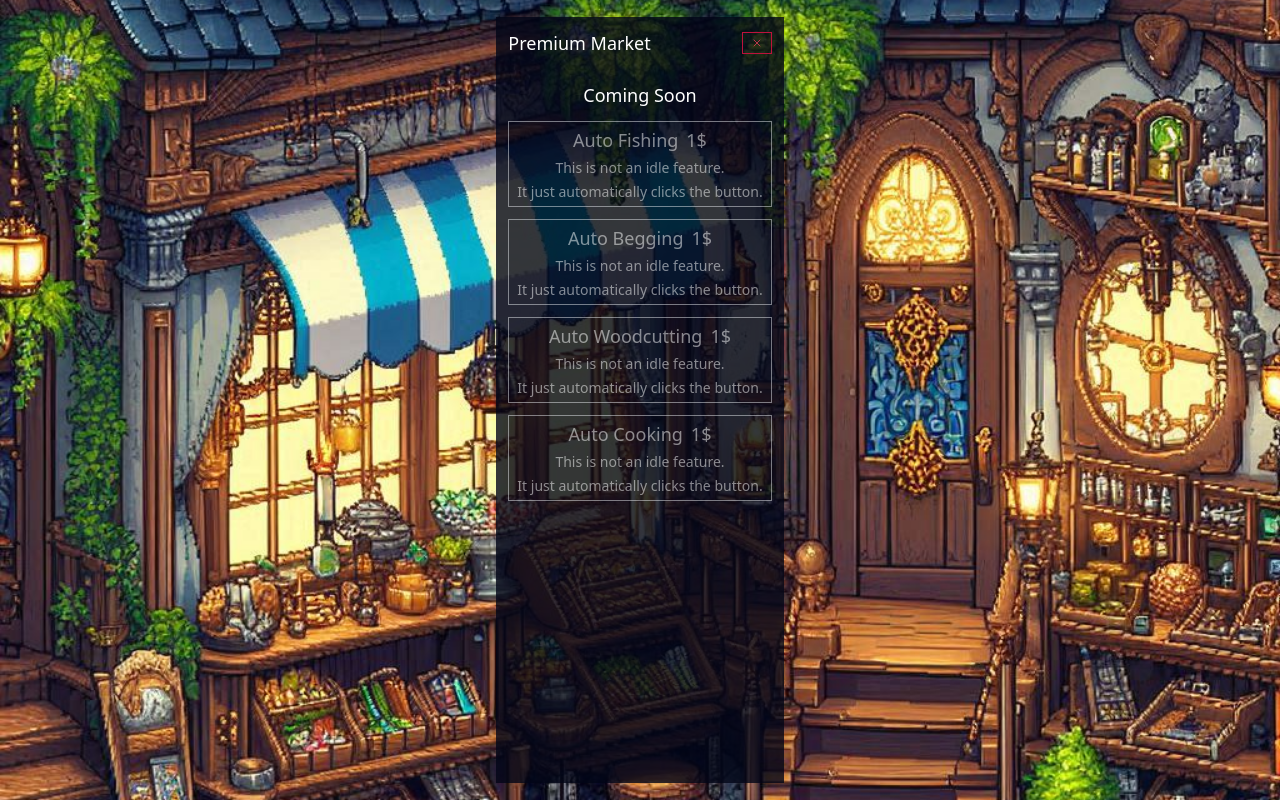
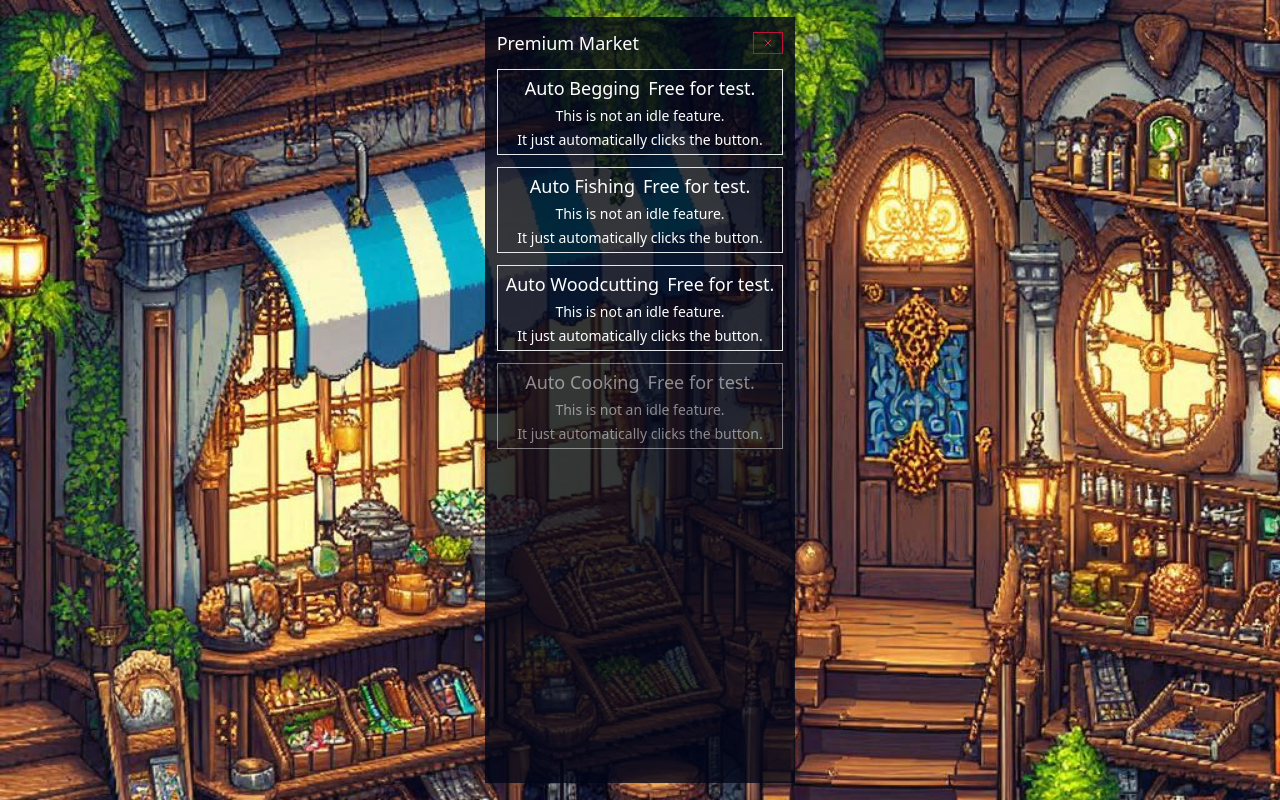
Before and after one commit to vsonmez/eternal-harvest, a React (Create React App) app: page / in a window 1280 px wide. Both pictures are taken after a click on the button 800 px from the left and 777 px from the top of the page. Built offline with nearby package versions, Linux system fonts and the light colour scheme.

Commit message:
premium market added

```diff
--- a/src/premium-market/premium-market.component.tsx
+++ b/src/premium-market/premium-market.component.tsx
@@ -1,51 +1,103 @@
 import React from "react";
 import DialogComponent from "../ui/dialog.component";
 import ButtonComponent from "../ui/button.component";
+import useBeggingStore from "../store/hooks/skills/use-begging-store.hook";
+import useToastrStore from "../store/hooks/use-toastr-store.hook";
+import useFishingStore from "../store/hooks/skills/use-fishing-store.hook";
+import useWoodcutterStore from "../store/hooks/skills/use-woodcutter-store.hook";
 
 type Props = {
   onClose: () => void;
 };
 
 const PremiumMarket: React.FC<Props> = ({ onClose }) => {
+  const { setHasAutoBegging, hasAutoBegging } = useBeggingStore();
+  const { setAutoFishing, hasAutoFishing } = useFishingStore();
+  const { hasAutoWoodcutting, setAutoWoodcutting } = useWoodcutterStore();
+  const { addToastrMessage } = useToastrStore();
   return (
     <DialogComponent onClose={onClose} title="Premium Market" className="premium">
-      <h2 className="text-center text-lg py-3">Coming Soon</h2>
       <ul className="flex flex-col gap-3">
         <li>
-          <ButtonComponent className="w-full flex flex-col items-center gap-1" onClick={() => {}} disabled>
+          <ButtonComponent
+            disabled={hasAutoBegging}
+            className="w-full flex flex-col items-center gap-1"
+            onClick={() => {
+              setHasAutoBegging(true);
+              addToastrMessage({
+                type: "success",
+                text: "You bought the auto begging!",
+              });
+            }}
+          >
             <span className="flex items-center gap-2 text-lg">
-              <span>Auto Fishing</span>
-              <span>1$</span>
+              <span>Auto Begging</span>
+              {!hasAutoBegging && <span>Free for test.</span>}
             </span>
+            {hasAutoBegging && <span>Already bought</span>}
+            {!hasAutoBegging && (
+              <>
                 <span>This is not an idle feature.</span>
                 <span>It just automatically clicks the button.</span>
+              </>
+            )}
           </ButtonComponent>
         </li>
         <li>
-          <ButtonComponent className="w-full flex flex-col items-center gap-1" onClick={() => {}} disabled>
+          <ButtonComponent
+            disabled={hasAutoFishing}
+            className="w-full flex flex-col items-center gap-1"
+            onClick={() => {
+              setAutoFishing(true);
+              addToastrMessage({
+                type: "success",
+                text: "You bought the auto fishing!",
+              });
+            }}
+          >
             <span className="flex items-center gap-2 text-lg">
-              <span>Auto Begging</span>
-              <span>1$</span>
+              <span>Auto Fishing</span>
+              {!hasAutoFishing && <span>Free for test.</span>}
             </span>
+            {hasAutoFishing && <span>Already bought</span>}
+            {!hasAutoFishing && (
+              <>
                 <span>This is not an idle feature.</span>
                 <span>It just automatically clicks the button.</span>
+              </>
+            )}
           </ButtonComponent>
         </li>
         <li>
-          <ButtonComponent className="w-full flex flex-col items-center gap-1" onClick={() => {}} disabled>
+          <ButtonComponent
+            disabled={hasAutoWoodcutting}
+            className="w-full flex flex-col items-center gap-1"
+            onClick={() => {
+              setAutoWoodcutting(true);
+              addToastrMessage({
+                type: "success",
+                text: "You bought the auto woodcutting!",
+              });
+            }}
+          >
             <span className="flex items-center gap-2 text-lg">
               <span>Auto Woodcutting</span>
-              <span>1$</span>
+              {!hasAutoWoodcutting && <span>Free for test.</span>}
             </span>
+            {hasAutoWoodcutting && <span>Already bought</span>}
+            {!hasAutoWoodcutting && (
+              <>
                 <span>This is not an idle feature.</span>
                 <span>It just automatically clicks the button.</span>
+              </>
+            )}
           </ButtonComponent>
         </li>
         <li>
           <ButtonComponent className="w-full flex flex-col items-center gap-1" onClick={() => {}} disabled>
             <span className="flex items-center gap-2 text-lg">
               <span>Auto Cooking</span>
-              <span>1$</span>
+              <span>Free for test.</span>
             </span>
             <span>This is not an idle feature.</span>
             <span>It just automatically clicks the button.</span>
--- a/src/skills/begging/begging.component.tsx
+++ b/src/skills/begging/begging.component.tsx
@@ -18,10 +18,11 @@ import useDeceptionStore from "../../store/hooks/skills/use-deception-store.hook
 import FixedNumberComponent from "../../ui/fixed-number.component";
 
 const Begging = () => {
+  const [isAutoBegging, setIsAutoBegging] = React.useState(false);
   const [checkDeceptionEXPgain, setCheckDeceptionEXPgain] = React.useState(false);
   const { addItemToPlayerBag } = usePlayerBagStore();
   const { addGold } = usePlayerGoldStore();
-  const { beggingLevel, beggingXP, beggingXPToNextLevel, increaseBeggingXP, increaseBeggingLevel } = useBeggingStore();
+  const { beggingLevel, beggingXP, beggingXPToNextLevel, increaseBeggingXP, increaseBeggingLevel, hasAutoBegging } = useBeggingStore();
   const { play } = useSound({ sound: beggingSound, playbackRate: 0.6 });
   const { playerHandItem } = usePlayerEquipmentStore();
   const { addMessage, resetMessageList } = useMessageStore();
@@ -32,6 +33,7 @@ const Begging = () => {
   const deceptionBonus = React.useMemo(() => deceptionLevel / 3, [deceptionLevel]);
 
   const begging = React.useCallback(() => {
+    debugger;
     if (playerHandItem) {
       addMessage({
         text: "Your hand must be empty.",
@@ -86,8 +88,12 @@ const Begging = () => {
         setCheckDeceptionEXPgain(true);
       }
     }
+
+    if (isAutoBegging && !isActive) {
+      begging();
+    }
     // eslint-disable-next-line react-hooks/exhaustive-deps
-  }, [count, isActive, beggingLevel]);
+  }, [count, isActive, beggingLevel, isAutoBegging]);
 
   React.useEffect(() => {
     if (beggingLevel < beggingConstant.levelLimit) {
@@ -120,6 +126,12 @@ const Begging = () => {
         <DecepitonComponent checkEXPgain={checkDeceptionEXPgain} />
         <div className="bg-black/70 p-2 flex flex-col gap-1 text-center">
           <h2>Begging</h2>
+          {hasAutoBegging && (
+            <label className="flex items-center gap-2">
+              <input type="checkbox" checked={isAutoBegging} onChange={() => setIsAutoBegging(!isAutoBegging)} />
+              <span>Auto Begging</span>
+            </label>
+          )}
           <ButtonComponent className=" w-[102px]" onClick={begging}>
             {isActive ? `Begging ${count}` : "Start Begging"}
           </ButtonComponent>
--- a/src/skills/fishing/fishing.component.tsx
+++ b/src/skills/fishing/fishing.component.tsx
@@ -10,12 +10,13 @@ import ButtonComponent from "../../ui/button.component";
 import useCollectItemForSkill from "../../custom-hooks/use-collect-item-for-skill.hook";
 
 const Fishing = () => {
+  const [isAutoFishing, setIsAutoFishing] = React.useState(false);
   const { addItemToPlayerBag, addMessage, checkHungerValueForSkillSuccess, count, isActive, play, playerBag, resetMessageList, setIsBusy, startCountdown, calculateExtraItemAmount } =
     useSkill(fishingSound);
 
   const canUseFishing = useCheckFishingRod();
   const collectFish = useCollectItemForSkill(canUseFishing, isActive, startCountdown, play);
-  const { fishingLevel, fishingXP, fishingXPToNextLevel, increaseFishingXP, increaseFishingLevel } = useFishingStore();
+  const { fishingLevel, fishingXP, fishingXPToNextLevel, increaseFishingXP, increaseFishingLevel, hasAutoFishing } = useFishingStore();
 
   React.useEffect(() => {
     if (count === 0 && isActive) {
@@ -38,8 +39,11 @@ const Fishing = () => {
         });
       }
     }
+    if (isAutoFishing && !isActive) {
+      collectFish();
+    }
     // eslint-disable-next-line react-hooks/exhaustive-deps
-  }, [count, isActive]);
+  }, [count, isActive, isAutoFishing]);
 
   React.useEffect(() => {
     if (fishingLevel < fishingConstant.levelLimit) {
@@ -71,6 +75,12 @@ const Fishing = () => {
       <div className="bg-black/70 p-2 flex flex-col gap-1">
         <h2>Fishing</h2>
         <h3>Fish Amount: {playerBag["rawFish"]?.amount || 0}</h3>
+        {hasAutoFishing && (
+          <label className="flex items-center gap-2">
+            <input type="checkbox" checked={isAutoFishing} onChange={() => setIsAutoFishing(!isAutoFishing)} />
+            <span>Auto Fishing</span>
+          </label>
+        )}
         <ButtonComponent disabled={!canUseFishing} onClick={collectFish}>
           {isActive ? `Harvesting ${count}` : "Harvest Fish"}
         </ButtonComponent>
--- a/src/skills/woodcutting/wood-collector.component.tsx
+++ b/src/skills/woodcutting/wood-collector.component.tsx
@@ -10,27 +10,12 @@ import useSkill from "../../custom-hooks/use-skill.hook";
 import useCollectItemForSkill from "../../custom-hooks/use-collect-item-for-skill.hook";
 
 const WoodCollector: React.FC = () => {
+  const [isAutoWoodcutting, setIsAutoWoodcutting] = React.useState<boolean>(false);
   const { addItemToPlayerBag, addMessage, checkHungerValueForSkillSuccess, count, isActive, play, playerBag, resetMessageList, setIsBusy, startCountdown, calculateExtraItemAmount } = useSkill(sound);
 
   const canUseWoodcutting = useCheckWoodcutterAxe();
   const collectWood = useCollectItemForSkill(canUseWoodcutting, isActive, startCountdown, play);
-  const { increaseWoodCuttingLevel, increaseWoodCuttingXP, woodcutterLevel, woodcuttingXP, woodcuttingXPToNextLevel } = useWoodcutterStore();
-
-  /*  const collectWood = React.useCallback(() => {
-    if (canUseWoodcutting && checkHungerValue()) {
-      if (!isActive) {
-        addMessage({
-          text: "Harvesting wood...",
-          type: "info",
-        });
-        decreaseHungerValue(1);
-        setIsBusy(true);
-        startCountdown();
-        play();
-      }
-    }
-    // eslint-disable-next-line react-hooks/exhaustive-deps
-  }, [isActive, startCountdown, setIsBusy, play, decreaseHungerValue, canUseWoodcutting, addMessage]); */
+  const { increaseWoodCuttingLevel, increaseWoodCuttingXP, woodcutterLevel, woodcuttingXP, woodcuttingXPToNextLevel, hasAutoWoodcutting } = useWoodcutterStore();
 
   React.useEffect(() => {
     if (count === 0 && isActive) {
@@ -53,8 +38,12 @@ const WoodCollector: React.FC = () => {
         });
       }
     }
+
+    if (isAutoWoodcutting && !isActive) {
+      collectWood();
+    }
     // eslint-disable-next-line react-hooks/exhaustive-deps
-  }, [count, isActive]);
+  }, [count, isActive, isAutoWoodcutting]);
 
   React.useEffect(() => {
     if (woodcutterLevel < woodcutterConstant.levelLimit) {
@@ -86,6 +75,12 @@ const WoodCollector: React.FC = () => {
       <div className="bg-black/70 p-2 flex flex-col gap-1">
         <h2>Woodcutting</h2>
         <h3>Wood Amount: {playerBag["wood"]?.amount || 0}</h3>
+        {hasAutoWoodcutting && (
+          <label className="flex items-center gap-2">
+            <input type="checkbox" checked={isAutoWoodcutting} onChange={() => setIsAutoWoodcutting(!isAutoWoodcutting)} />
+            <span>Auto Woodcutting</span>
+          </label>
+        )}
         <ButtonComponent disabled={!canUseWoodcutting} onClick={collectWood}>
           {isActive ? `Harvesting ${count}` : "Harvest Wood"}
         </ButtonComponent>
--- a/src/store/hooks/skills/use-begging-store.hook.ts
+++ b/src/store/hooks/skills/use-begging-store.hook.ts
@@ -6,6 +6,7 @@ const useBeggingStore = () => {
   const beggingLevel = AppStore.useAppSelector(BeggingStore.select.getBeggingLevel);
   const beggingXP = AppStore.useAppSelector(BeggingStore.select.getBeggingXP);
   const beggingXPToNextLevel = AppStore.useAppSelector(BeggingStore.select.getBeggingXPToNextLevel);
+  const hasAutoBegging = AppStore.useAppSelector(BeggingStore.select.hasAutoBegging);
 
   const increaseBeggingLevel = () => {
     dispatch(BeggingStore.actions.increaseBeggingLevel());
@@ -15,12 +16,18 @@ const useBeggingStore = () => {
     dispatch(BeggingStore.actions.increaseBeggingXP(amount));
   };
 
+  const setHasAutoBegging = (hasAutoBegging: boolean) => {
+    dispatch(BeggingStore.actions.setHasAutoBegging(hasAutoBegging));
+  };
+
   return {
     beggingLevel,
     beggingXP,
     beggingXPToNextLevel,
     increaseBeggingLevel,
     increaseBeggingXP,
+    setHasAutoBegging,
+    hasAutoBegging,
   };
 };
 
--- a/src/store/hooks/skills/use-fishing-store.hook.ts
+++ b/src/store/hooks/skills/use-fishing-store.hook.ts
@@ -6,6 +6,7 @@ const useFishingStore = () => {
   const fishingXP = AppStore.useAppSelector(FishingStore.select.getFishingXP);
   const fishingXPToNextLevel = AppStore.useAppSelector(FishingStore.select.getFishingXPToNextLevel);
   const fishingLevel = AppStore.useAppSelector(FishingStore.select.getFishingLevel);
+  const hasAutoFishing = AppStore.useAppSelector(FishingStore.select.hasAutoFishing);
 
   const increaseFishingXP = (exp: number) => {
     dispatch(FishingStore.actions.increaseFishingXP(exp));
@@ -15,12 +16,18 @@ const useFishingStore = () => {
     dispatch(FishingStore.actions.increaseFishingLevel());
   };
 
+  const setAutoFishing = (value: boolean) => {
+    dispatch(FishingStore.actions.setAutoFishing(value));
+  };
+
   return {
     fishingXP,
     fishingXPToNextLevel,
     fishingLevel,
+    hasAutoFishing,
     increaseFishingXP,
     increaseFishingLevel,
+    setAutoFishing,
   };
 };
 export default useFishingStore;
--- a/src/store/hooks/skills/use-woodcutter-store.hook.ts
+++ b/src/store/hooks/skills/use-woodcutter-store.hook.ts
@@ -6,6 +6,7 @@ const useWoodcutterStore = () => {
   const woodcutterLevel = AppStore.useAppSelector(WoodCutterStore.select.getWoodCutterLevel);
   const woodcuttingXP = AppStore.useAppSelector(WoodCutterStore.select.getWoodCuttingXP);
   const woodcuttingXPToNextLevel = AppStore.useAppSelector(WoodCutterStore.select.getWoodCuttingXPToNextLevel);
+  const hasAutoWoodcutting = AppStore.useAppSelector(WoodCutterStore.select.hasAutoWoodcutting);
 
   const increaseWoodCuttingXP = (exp: number) => {
     dispatch(WoodCutterStore.actions.increaseWoodCuttingXP(exp));
@@ -15,12 +16,18 @@ const useWoodcutterStore = () => {
     dispatch(WoodCutterStore.actions.increaseWoodCuttingLevel());
   };
 
+  const setAutoWoodcutting = (value: boolean) => {
+    dispatch(WoodCutterStore.actions.setAutoWoodcutting(value));
+  };
+
   return {
     woodcutterLevel,
     woodcuttingXP,
     woodcuttingXPToNextLevel,
+    hasAutoWoodcutting,
     increaseWoodCuttingXP,
     increaseWoodCuttingLevel,
+    setAutoWoodcutting,
   };
 };
 
--- a/src/store/hooks/use-global-store.hook.ts
+++ b/src/store/hooks/use-global-store.hook.ts
@@ -15,6 +15,7 @@ const useGlobalStore = () => {
   const setSkillActionType = (skillActionype: SkillActionTypes) => {
     dispatch(GlobalStore.actions.setSkillActionType(skillActionype));
   };
+
   return {
     getGlobal,
     setIsBusy,
--- a/src/store/slices/skills/begging-store.slice.ts
+++ b/src/store/slices/skills/begging-store.slice.ts
@@ -7,12 +7,14 @@ namespace BeggingStore {
     beggingLevel: number;
     beggingXP: number;
     beggingXPToNextLevel: number;
+    hasAutoBegging: boolean;
   };
 
   const initialState: BeggingState = {
     beggingLevel: 0,
     beggingXP: 0,
     beggingXPToNextLevel: getFibonacciNumber(0) * 10,
+    hasAutoBegging: false,
   };
 
   const beggingSlice = createSlice({
@@ -26,6 +28,9 @@ namespace BeggingStore {
         state.beggingLevel += 1;
         state.beggingXPToNextLevel = getFibonacciNumber(state.beggingLevel) * 10;
       },
+      setHasAutoBegging(state, action: PayloadAction<boolean>) {
+        state.hasAutoBegging = action.payload;
+      },
     },
   });
 
@@ -36,6 +41,7 @@ namespace BeggingStore {
     getBeggingLevel: (state: AppStore.RootState) => state.persistedReducers.begging.beggingLevel,
     getBeggingXP: (state: AppStore.RootState) => state.persistedReducers.begging.beggingXP,
     getBeggingXPToNextLevel: (state: AppStore.RootState) => state.persistedReducers.begging.beggingXPToNextLevel,
+    hasAutoBegging: (state: AppStore.RootState) => state.persistedReducers.begging.hasAutoBegging,
   };
 }
 
--- a/src/store/slices/skills/fishing-store.slice.ts
+++ b/src/store/slices/skills/fishing-store.slice.ts
@@ -7,11 +7,13 @@ namespace FishingStore {
     fishingLevel: number;
     fishingXP: number;
     fishingXPToNextLevel: number;
+    hasAutoFishing: boolean;
   };
   const initialState: FishingState = {
     fishingLevel: 0,
     fishingXP: 0,
     fishingXPToNextLevel: getFibonacciNumber(0) * 10,
+    hasAutoFishing: false,
   };
   const fishingSlice = createSlice({
     name: "fishing",
@@ -24,6 +26,9 @@ namespace FishingStore {
         state.fishingLevel += 1;
         state.fishingXPToNextLevel = getFibonacciNumber(state.fishingLevel) * 10;
       },
+      setAutoFishing: (state, action: PayloadAction<boolean>) => {
+        state.hasAutoFishing = action.payload;
+      },
     },
   });
   export const actions = fishingSlice.actions;
@@ -32,6 +37,7 @@ namespace FishingStore {
     getFishingLevel: (state: AppStore.RootState) => state.persistedReducers.fishing.fishingLevel,
     getFishingXP: (state: AppStore.RootState) => state.persistedReducers.fishing.fishingXP,
     getFishingXPToNextLevel: (state: AppStore.RootState) => state.persistedReducers.fishing.fishingXPToNextLevel,
+    hasAutoFishing: (state: AppStore.RootState) => state.persistedReducers.fishing.hasAutoFishing,
   };
 }
 export default FishingStore;
--- a/src/store/slices/skills/woodcutter-store.slice.ts
+++ b/src/store/slices/skills/woodcutter-store.slice.ts
@@ -7,12 +7,14 @@ namespace WoodCutterStore {
     woodcutterLevel: number;
     woodcuttingXP: number;
     woodcuttingXPToNextLevel: number;
+    hasAutoWoodcutting: boolean;
   };
 
   export const initialState: WoodCutterStore = {
     woodcutterLevel: 0,
     woodcuttingXP: 0,
     woodcuttingXPToNextLevel: getFibonacciNumber(0) * 10,
+    hasAutoWoodcutting: false,
   };
 
   const woodCutterSlice = createSlice({
@@ -26,6 +28,9 @@ namespace WoodCutterStore {
         state.woodcutterLevel += 1;
         state.woodcuttingXPToNextLevel = getFibonacciNumber(state.woodcutterLevel) * 10;
       },
+      setAutoWoodcutting(state, action: PayloadAction<boolean>) {
+        state.hasAutoWoodcutting = action.payload;
+      },
     },
   });
 
@@ -36,6 +41,7 @@ namespace WoodCutterStore {
     getWoodCutterLevel: (state: AppStore.RootState) => state.persistedReducers.woodcutting.woodcutterLevel,
     getWoodCuttingXP: (state: AppStore.RootState) => state.persistedReducers.woodcutting.woodcuttingXP,
     getWoodCuttingXPToNextLevel: (state: AppStore.RootState) => state.persistedReducers.woodcutting.woodcuttingXPToNextLevel,
+    hasAutoWoodcutting: (state: AppStore.RootState) => state.persistedReducers.woodcutting.hasAutoWoodcutting,
   };
 }
 
```
Lines whose indentation alone changed are shown as unchanged.
